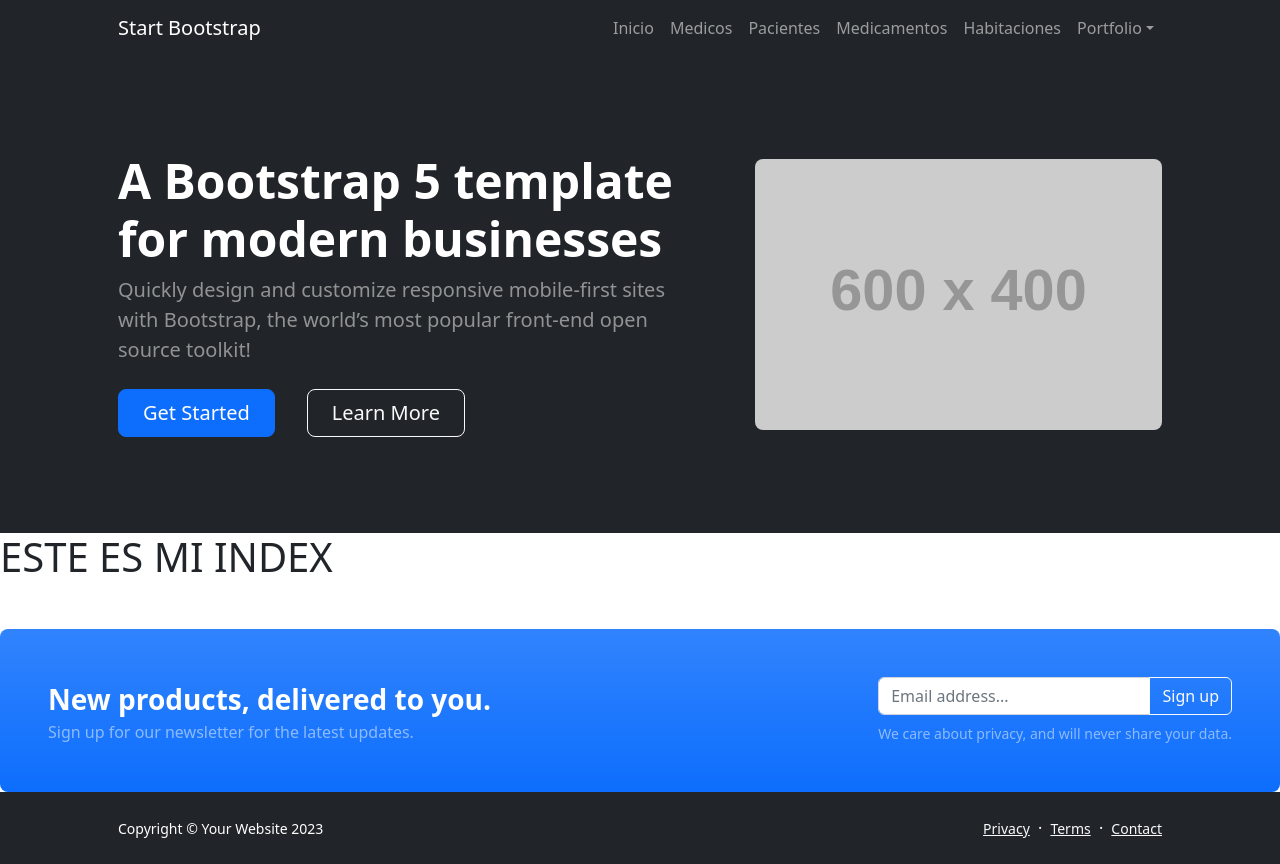
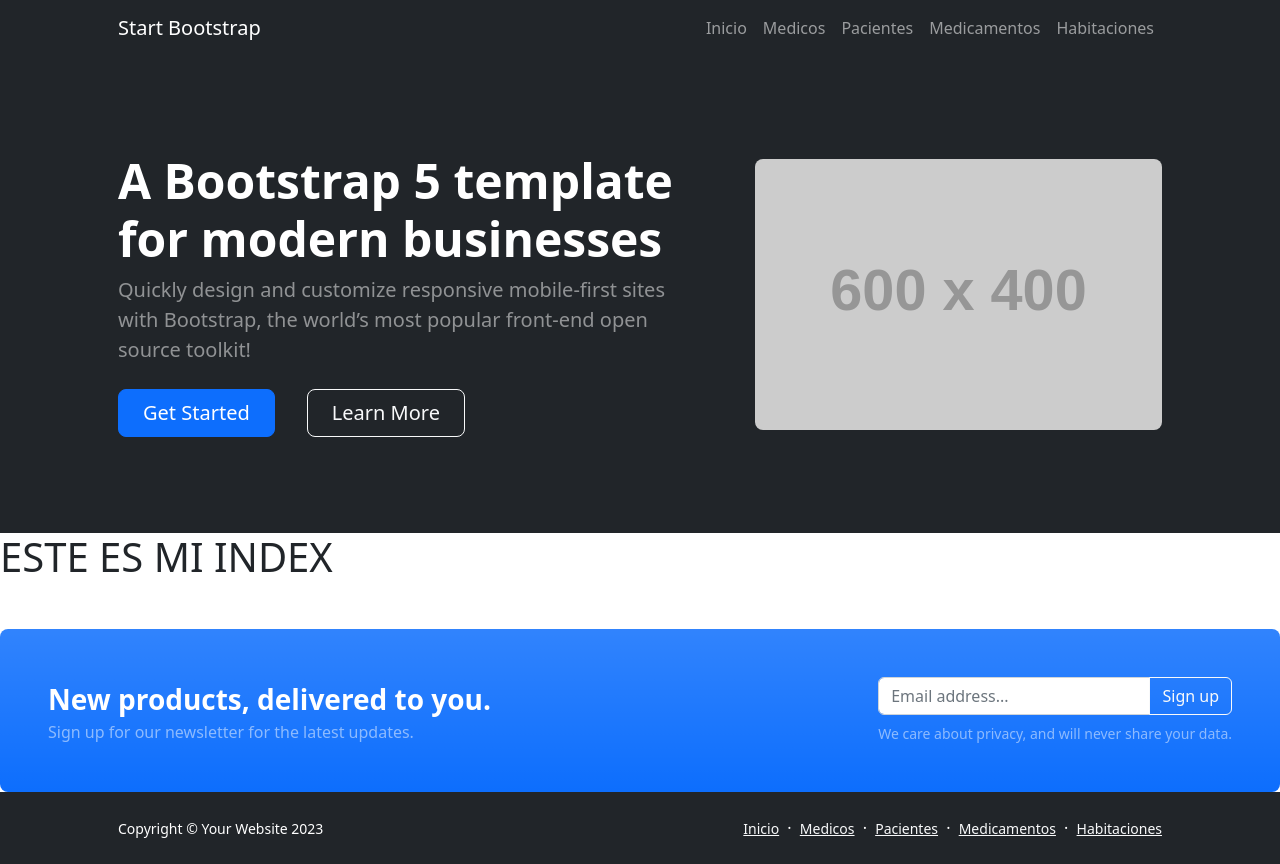
Before and after one commit to jpuey/pueyrredon-tercera_pre_entrega, a Django app: page /cmed/ in a window 1280 px wide. Run offline with Django 5.2, Linux system fonts and the light colour scheme; grey boxes labelled with a size stand in for pictures from a placeholder-image service; some libraries are stand-ins or nearby versions.

Commit message:
Agregue y Arregle los links

```diff
--- a/cenmed/templates/cenmed/base.html
+++ b/cenmed/templates/cenmed/base.html
@@ -24,18 +24,11 @@
                     <button class="navbar-toggler" type="button" data-bs-toggle="collapse" data-bs-target="#navbarSupportedContent" aria-controls="navbarSupportedContent" aria-expanded="false" aria-label="Toggle navigation"><span class="navbar-toggler-icon"></span></button>
                     <div class="collapse navbar-collapse" id="navbarSupportedContent">
                         <ul class="navbar-nav ms-auto mb-2 mb-lg-0">
-                            <li class="nav-item"><a class="nav-link" href="index.html">Inicio</a></li>
-                            <li class="nav-item"><a class="nav-link" href="about.html">Medicos</a></li>
-                            <li class="nav-item"><a class="nav-link" href="contact.html">Pacientes</a></li>
-                            <li class="nav-item"><a class="nav-link" href="pricing.html">Medicamentos</a></li>
-                            <li class="nav-item"><a class="nav-link" href="faq.html">Habitaciones</a></li>
-                            <li class="nav-item dropdown">
-                                <a class="nav-link dropdown-toggle" id="navbarDropdownPortfolio" href="#" role="button" data-bs-toggle="dropdown" aria-expanded="false">Portfolio</a>
-                                <ul class="dropdown-menu dropdown-menu-end" aria-labelledby="navbarDropdownPortfolio">
-                                    <li><a class="dropdown-item" href="portfolio-overview.html">Portfolio Overview</a></li>
-                                    <li><a class="dropdown-item" href="portfolio-item.html">Portfolio Item</a></li>
-                                </ul>
-                            </li>
+                            <li class="nav-item"><a class="nav-link" href="{% url 'index' %}">Inicio</a></li>
+                            <li class="nav-item"><a class="nav-link" href="{% url 'medicos' %}">Medicos</a></li>
+                            <li class="nav-item"><a class="nav-link" href="{% url 'pacientes' %}">Pacientes</a></li>
+                            <li class="nav-item"><a class="nav-link" href="{% url 'medicamentos' %}">Medicamentos</a></li>
+                            <li class="nav-item"><a class="nav-link"  href="{% url 'habitaciones' %}">Habitaciones</a></li>
                         </ul>
                     </div>
                 </div>
@@ -87,11 +80,15 @@
                 <div class="row align-items-center justify-content-between flex-column flex-sm-row">
                     <div class="col-auto"><div class="small m-0 text-white">Copyright &copy; Your Website 2023</div></div>
                     <div class="col-auto">
-                        <a class="link-light small" href="#!">Privacy</a>
+                        <a class="link-light small" href="{% url 'index' %}">Inicio</a>
                         <span class="text-white mx-1">&middot;</span>
-                        <a class="link-light small" href="#!">Terms</a>
+                        <a class="link-light small" href="{% url 'medicos' %}">Medicos</a>
                         <span class="text-white mx-1">&middot;</span>
-                        <a class="link-light small" href="#!">Contact</a>
+                        <a class="link-light small" href="{% url 'pacientes' %}">Pacientes</a>
+                        <span class="text-white mx-1">&middot;</span>
+                        <a class="link-light small" href="{% url 'medicamentos' %}">Medicamentos</a>
+                        <span class="text-white mx-1">&middot;</span>
+                        <a class="link-light small" href="{% url 'habitaciones' %}">Habitaciones</a>
                     </div>
                 </div>
             </div>
--- a/cenmed/urls.py
+++ b/cenmed/urls.py
@@ -2,9 +2,9 @@ from django.urls import path
 from cenmed.views import *
 
 urlpatterns = [
-    path("", inicio),
-    path("medicos", medicos),
-    path("pacientes", pacientes),
-    path("habitaciones", habitaciones),
-    path("medicamentos", medicamentos),
+    path("", inicio, name="index"),
+    path("medicos", medicos, name= "medicos"),
+    path("pacientes", pacientes, name= "pacientes"),
+    path("habitaciones", habitaciones, name= "habitaciones"),
+    path("medicamentos", medicamentos, name= "medicamentos"),
 ]
```
